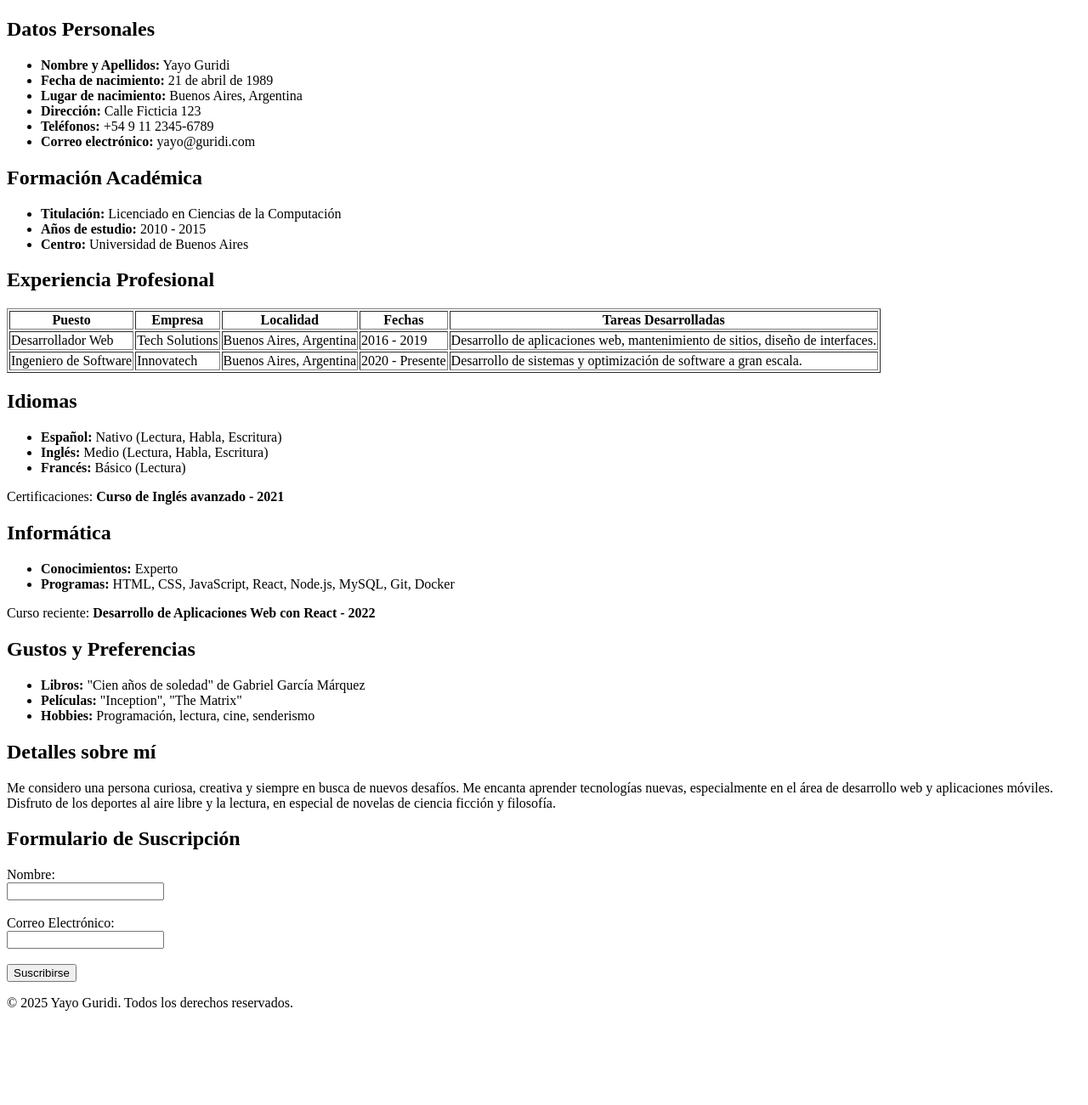
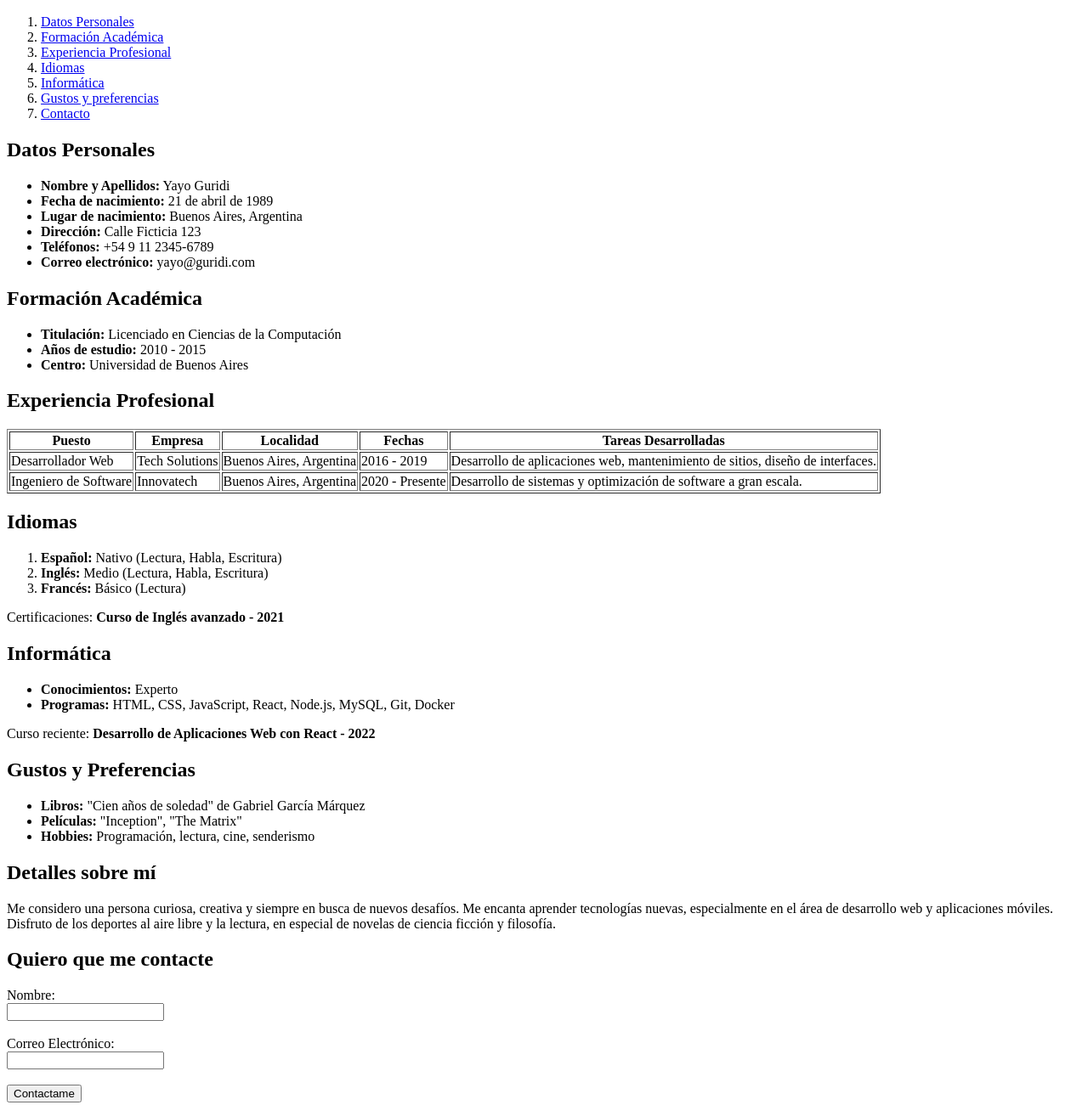
Before and after one commit to nicojua/Clase3RutasAbsolutasyRelativas, a plain HTML site: page Actividad - Clase 3/Actividad - Clase 3-JUAREZ_LEONARDO.html in a window 1280 px wide. Shown: the part 383-1684 px from the top of the page at 85% size. Before the commit the page ends 1589 px from the top, so only its background shows below. Drawn offline with Linux system fonts and the light colour scheme.

Commit message:
Update Actividad - Clase 3-JUAREZ_LEONARDO.html

```diff
--- a/Actividad - Clase 3/Actividad - Clase 3-JUAREZ_LEONARDO.html
+++ b/Actividad - Clase 3/Actividad - Clase 3-JUAREZ_LEONARDO.html
@@ -10,7 +10,17 @@
          <h1>Yayo Guridi</h1>
          <img src="https://imgplateanet.com.ar/imagenes/img/actores/multimedia/yayoguridi-multimedia-2.jpg" alt="Imagen 4 ejercicio">
      </header>
-
+     <nav>
+      <ol>
+         <li><a href="#datos-personales">Datos Personales</a></li>
+         <li><a href="#formacion-academica">Formación Académica</a></li>
+         <li><a href="#experiencia-profesional">Experiencia Profesional</a></li>
+         <li><a href="#idiomas">Idiomas</a></li>
+         <li><a href="#informatica">Informática</a></li>
+         <li><a href="#gustos">Gustos y preferencias</a></li>
+         <li><a href="#contacto">Contacto</a></li>
+      </ol>
+   </nav>
       <!-- Datos personales -->
       <section id="datos-personales">
          <h2>Datos Personales</h2>
@@ -69,11 +79,11 @@
       <!-- Idiomas -->
       <section id="idiomas">
          <h2>Idiomas</h2>
-         <ul>
+         <ol>
             <li><strong>Español:</strong> Nativo (Lectura, Habla, Escritura)</li>
             <li><strong>Inglés:</strong> Medio (Lectura, Habla, Escritura)</li>
             <li><strong>Francés:</strong> Básico (Lectura)</li>
-         </ul>
+         </ol>
          <p>Certificaciones: <strong>Curso de Inglés avanzado - 2021</strong></p>
       </section>
 
@@ -103,15 +113,15 @@
          <p>Me considero una persona curiosa, creativa y siempre en busca de nuevos desafíos. Me encanta aprender tecnologías nuevas, especialmente en el área de desarrollo web y aplicaciones móviles. Disfruto de los deportes al aire libre y la lectura, en especial de novelas de ciencia ficción y filosofía.</p>
       </section>
 
-      <!-- Formulario de suscripción -->
-      <section id="formulario-suscripcion">
-         <h2>Formulario de Suscripción</h2>
+      <!-- Formulario de contacto -->
+      <section id="contacto">
+         <h2>Quiero que me contacte</h2>
          <form >
             <label for="nombre">Nombre:</label><br>
             <input type="text" id="nombre" name="nombre" required><br><br>
             <label for="correo">Correo Electrónico:</label><br>
             <input type="email" id="correo" name="correo" required><br><br>
-            <button type="submit">Suscribirse</button>
+            <button type="submit">Contactame</button>
          </form>
       </section>
 
```
